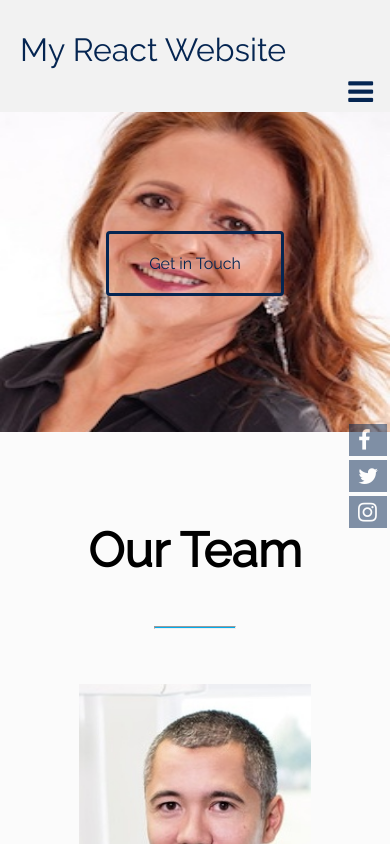
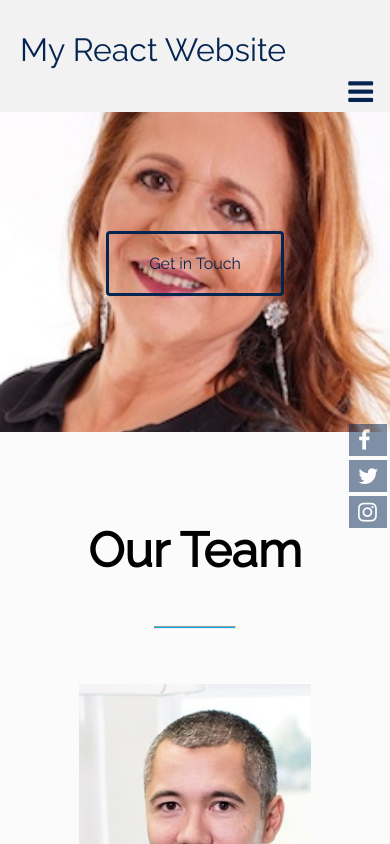
Before and after one commit to paul-wr/my-react-website, a React (Create React App) app: page / in a window 390 px wide. Shown: the top 844 px of the page. Built offline with nearby package versions, Linux system fonts and the light colour scheme.

Commit message:
image updated

```diff
--- a/src/App.css
+++ b/src/App.css
@@ -433,22 +433,19 @@ only screen and (-webkit-min-device-pixel-ratio: 2),
 
 only screen and (min-device-pixel-ratio: 2) {
 #home-section-one {
-background-image: url('member3.jpg')!important;
+background-image: url('member3.jpg');
+background-size: 0 0 / auto 749px;
 height: 20em;
-
-/* Create the parallax scrolling effect */;
-background-size: 100% 400px;
 background-repeat: no-repeat;
  }
 }
 @media screen and (max-width: 500px){
 #home-section-one {
+background-image: url('member3.jpg');
+background-size: 0 0 / auto 749px;
 height: 20em;
-background-image: url('member3.jpg')!important;
-/* Create the parallax scrolling effect */;
-background-size: 100% 400px;
 background-repeat: no-repeat;
-}
+ }
 .main-nav li a {
 color: #052551;
 padding: 1% 30%!important;
```
